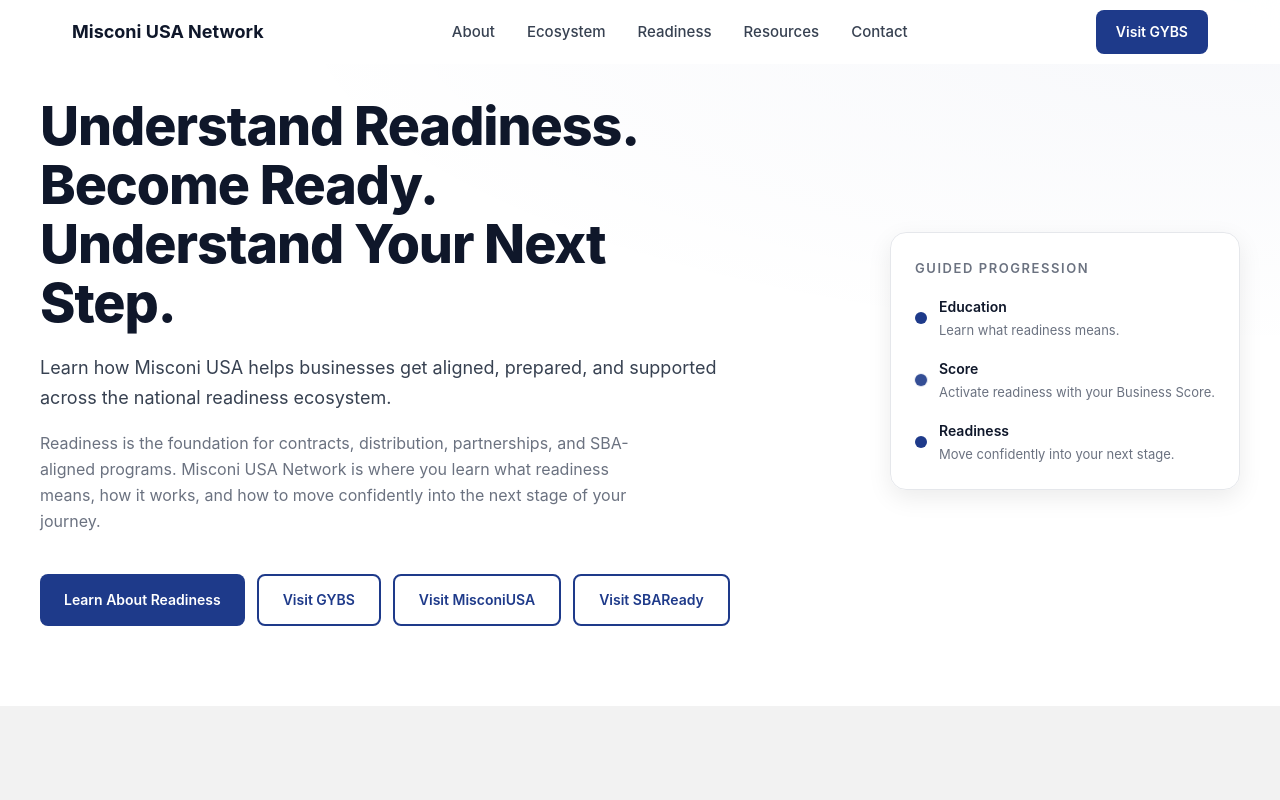
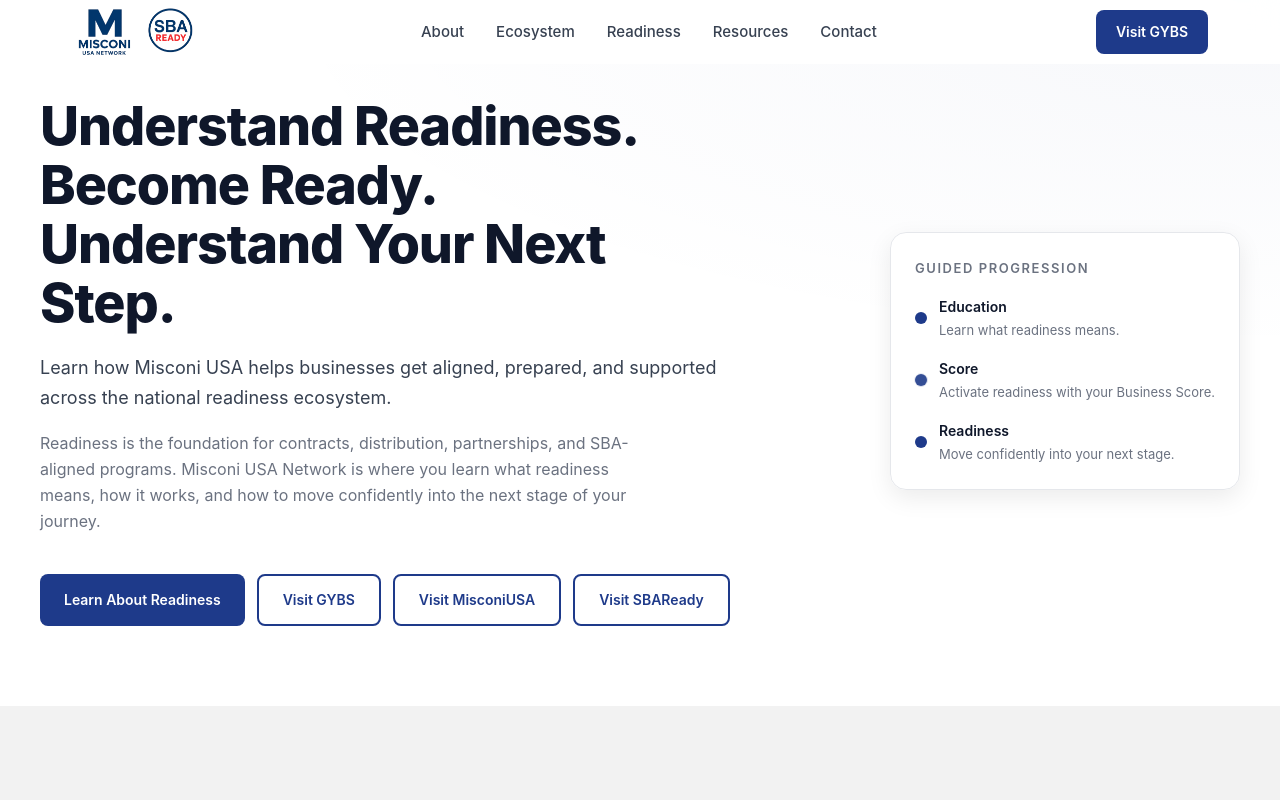
Before and after one commit to faraz-ahmed-khan/misconi-usa-network, a Next.js app: page / in a window 1280 px wide. Shown: the top 800 px of the page. Built offline with nearby package versions, Linux system fonts and the light colour scheme.

Commit message:
added logo in header

```diff
--- a/components/layout/Header.tsx
+++ b/components/layout/Header.tsx
@@ -1,6 +1,7 @@
 "use client";
 
 import Link from "next/link";
+import Image from 'next/image';
 import { usePathname } from "next/navigation";
 import { useState, useEffect } from "react";
 import { NAV_ITEMS, LINKS, ROUTES } from "@/lib/constants";
@@ -34,7 +35,12 @@
           className="text-[18px] font-bold text-type-heading focus:outline-none focus-visible:ring-2 focus-visible:ring-brand-blue focus-visible:ring-offset-2 rounded"
           aria-label="Misconi USA Network home"
         >
-          {LOGO_TEXT}
+          <Image
+              src="/images/logo.png"
+              alt=""
+              width={130}
+              height={130}
+             />
         </Link>
 
         <nav className="hidden md:flex items-center gap-8" aria-label="Main navigation">
```
Also changed, not shown: public/images/logo.png (added).
